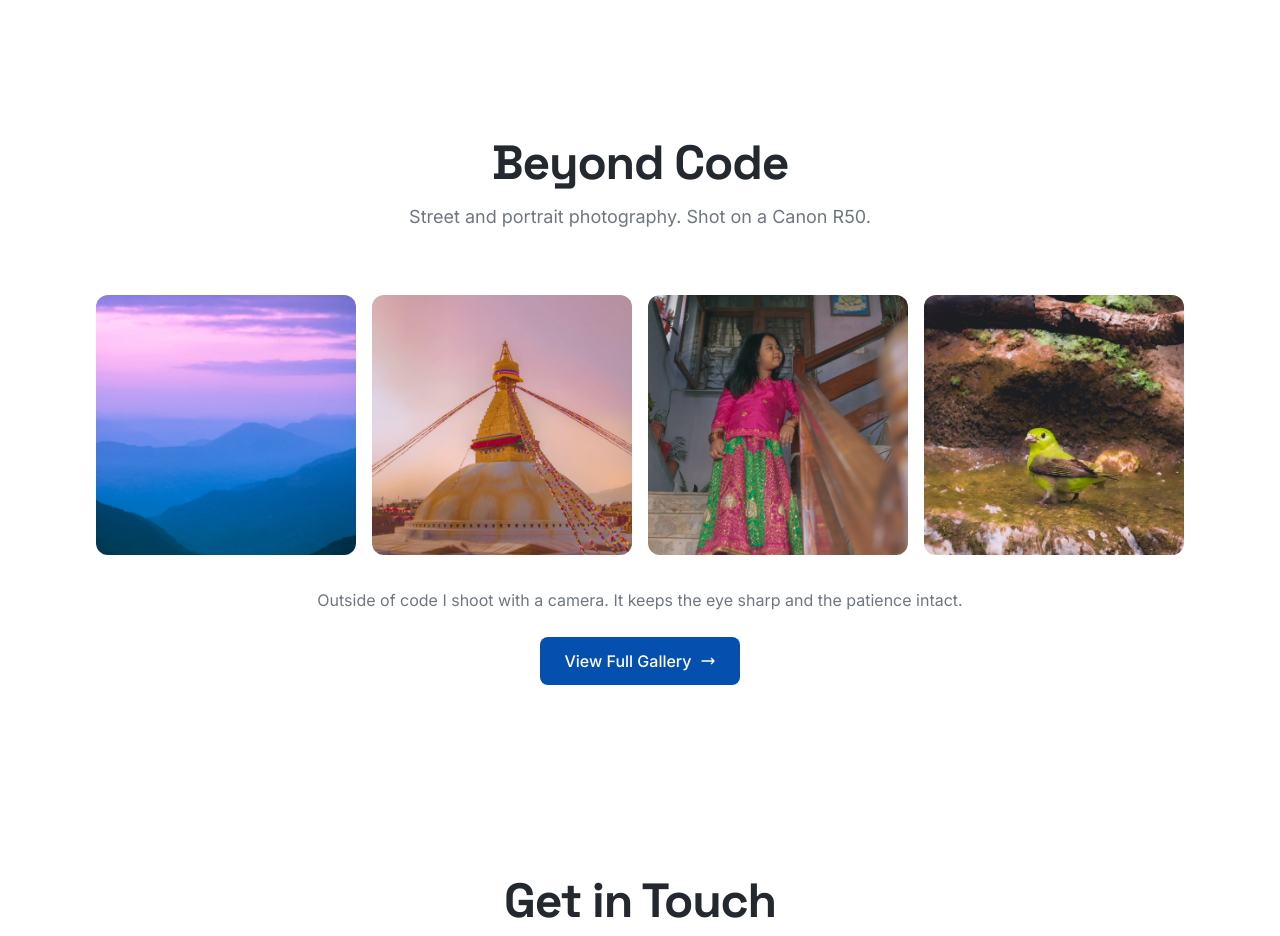
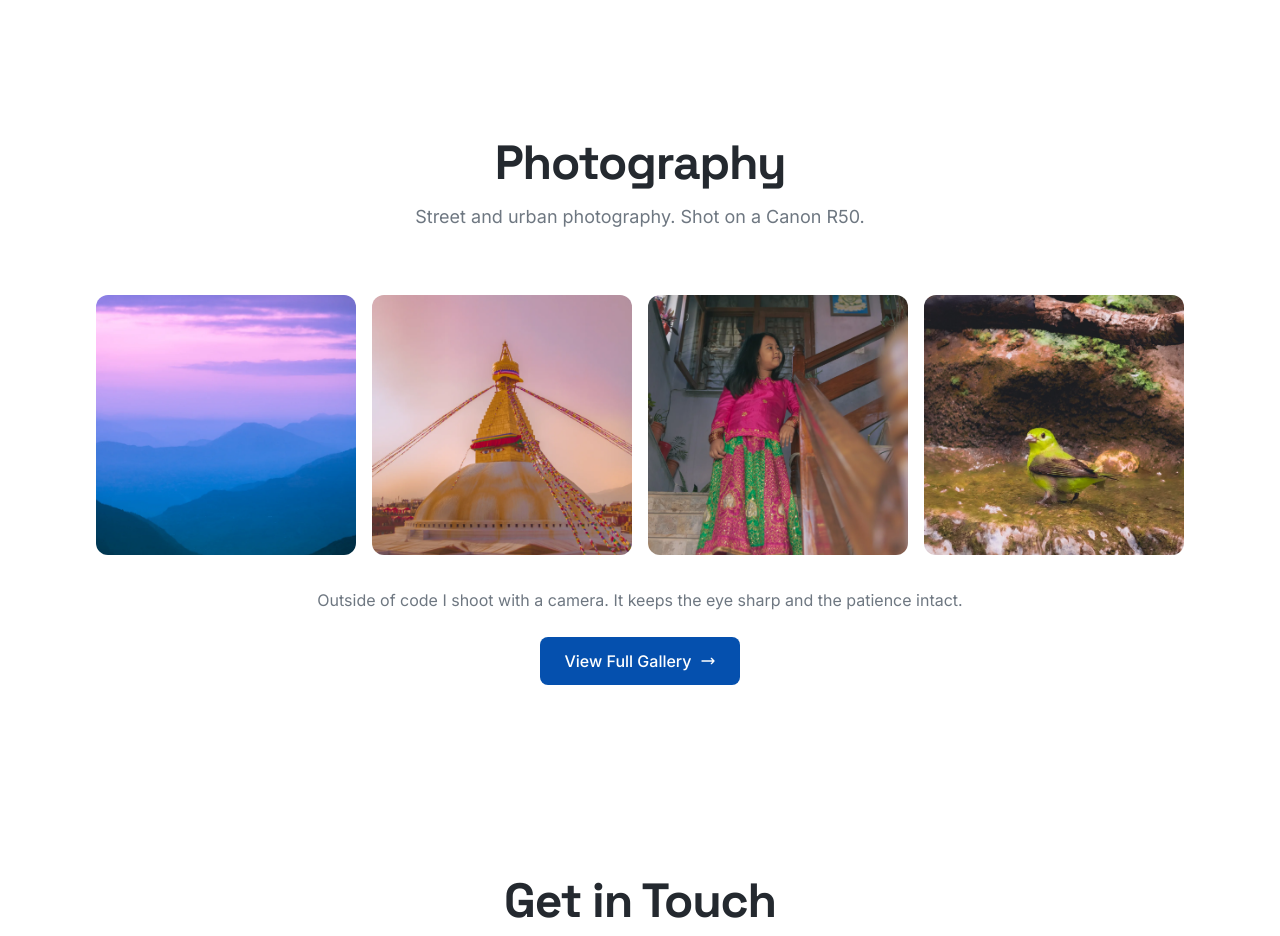
Before and after one commit to aabhiyann/portfolio-abhiyan, a React (Vite) app: page /about in a window 1280 px wide. Shown: the part 3720-4656 px from the top of the page. Built offline with nearby package versions, Linux system fonts and the light colour scheme.

Commit message:
fix(about): rename 'Beyond Code' section to 'Photography'

```diff
--- a/src/pages/About.tsx
+++ b/src/pages/About.tsx
@@ -179,8 +179,8 @@ function About() {
       <section className="py-24 bg-bg-primary">
         <div className="max-w-6xl mx-auto px-6 md:px-8">
           <SectionTitle
-            title="Beyond Code"
-            subtitle="Street and portrait photography. Shot on a Canon R50."
+            title="Photography"
+            subtitle="Street and urban photography. Shot on a Canon R50."
           />
 
           {/* Photo Grid */}
```
